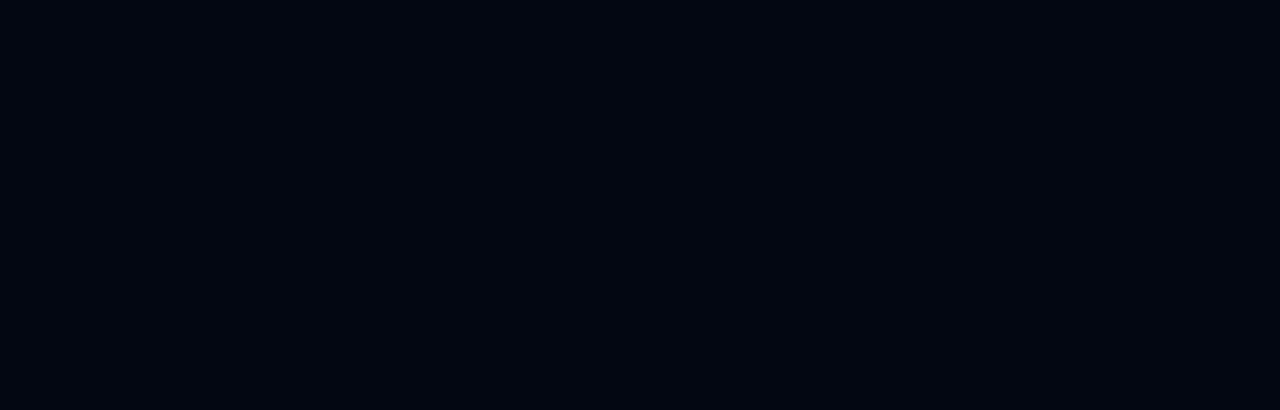
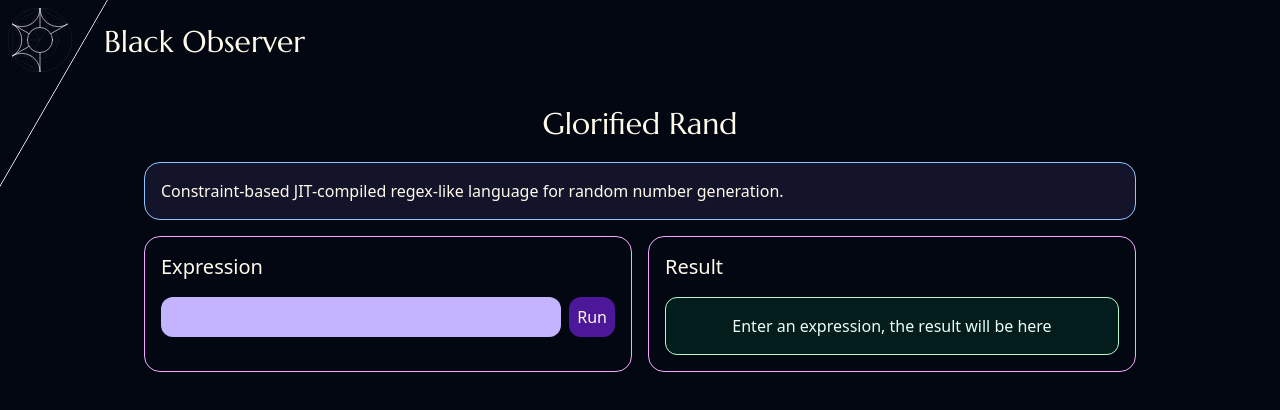
Before and after one commit to A31Nesta/black.observer, a React (Vite) app: page /libraries/grand in a window 1280 px wide. Before the commit this address had no page. Shown: the top 410 px of the page. Built offline with nearby package versions, Linux system fonts and the light colour scheme.

Commit message:
prepare to move grand demo to the.blobs TODO: Move to ex.blobs once the backend is done (to be able to have that and magenta on the same page)

```diff
--- a/src/main.tsx
+++ b/src/main.tsx
@@ -9,6 +9,7 @@ import Negen2 from './pages/libraries/negen2.tsx'
 import Negen3 from './pages/libraries/negen3.tsx'
 import Reclibs from './pages/reclibs.tsx'
 import Obstruction from './pages/reclibs/obstruction.tsx'
+import GRandWebsite from './pages/libraries/grand.tsx'
 
 createRoot(document.getElementById('root')!).render(
   <BrowserRouter>
@@ -21,6 +22,8 @@ createRoot(document.getElementById('root')!).render(
           <Route path='negen1' element={<Negen1 />} />
           <Route path='negen2' element={<Negen2 />} />
           <Route path='negen3' element={<Negen3 />} />
+
+          <Route path='grand' element={<GRandWebsite />} />
         </Route>
 
         <Route path='/reclibs'>
--- a/src/pages/libraries.tsx
+++ b/src/pages/libraries.tsx
@@ -11,14 +11,20 @@ function BOLibraries() {
         <>
             <BONav></BONav>
             <main className="m-auto max-w-5xl p-4 pt-5">
-                <h2 className="text-center text-4xl text-fuchsia-50 mb-5 font-mono">REcLibs</h2>
+                <h2 className="text-center text-4xl text-fuchsia-50 mb-5 font-mono">Game Engine</h2>
 
                 <BOListElement link="/reclibs" title="REcLibs" img={Negen4Screenshot}>
-                A collection of libraries created for my main game engine project (Obstruction)
-                but usable in other contexts.
+                    A collection of libraries created for my main game engine project (Obstruction)
+                    but usable in other contexts.
                 </BOListElement>
 
-                <h2 className="text-center text-2xl text-fuchsia-50 mt-10 mb-5 font-mono">How did we get here?</h2>
+                <h2 className="text-center text-4xl text-fuchsia-50 mt-10 mb-5 font-mono">Languages</h2>
+
+                <BOListElement link="/libraries/grand" title="GRand" img={Negen4Screenshot}>
+                    A JIT-compiled regex-like language for constraint-based random number generation.
+                </BOListElement>
+
+                <h2 className="text-center text-4xl text-fuchsia-50 mt-10 mb-5 font-mono">Previous Engines</h2>
 
                 <BOListElement link="/libraries/negen1" title="Nesta Engine" img={Negen1Screenshot}>
                     Nesta Engine (negen1) is the first engine I've ever made. It was a cross-platform engine made
@@ -35,9 +41,9 @@ function BOLibraries() {
                     Instead of focusing on the graphics, I focused on modularity and the ability to configure everything.
                 </BOListElement>
 
-                <BOListElement link="/libraries/negen3" title="Occlusion" img={Negen3Screenshot}>
-                    Occlusion (negen3) is the most modular engine, it used C++ for scripting via Dynamic Libraries and
-                    used a custom renderer that supported BGFX and WebGPU.
+                <BOListElement link="/libraries/negen3" title="EcLibs" img={Negen3Screenshot}>
+                    Occlusion (negen3), a truly modular library using C++ for scripting via Dynamic Libraries and
+                    Penumbra, a custom renderer that supported BGFX and WebGPU.
                 </BOListElement>
             </main>
         </>
--- /dev/null
+++ b/src/pages/libraries/grand.tsx
@@ -0,0 +1,52 @@
+import { useState } from "react";
+import BONav from "../../common/navbar";
+
+function GRandWebsite() {
+    const [resultOk, setResultOk] = useState(true);
+    const [result, setResult] = useState("Enter an expression, the result will be here");
+
+    function generate(formData: FormData) {
+        const expression = formData.get("expression");
+        if (expression) {
+            setResult(expression.toString());
+            setResultOk(!resultOk);
+        }
+    }
+
+    return (
+        <>
+            <BONav />
+            <main className="max-w-5xl m-auto p-4 pt-5">
+                <h1 className="text-2xl md:text-3xl text-center font-marcellus mb-5">Glorified Rand</h1>
+
+                <p className="p-4 border rounded-2xl border-blue-300 bg-violet-400/10 my-4">
+                    Constraint-based JIT-compiled regex-like language for random number generation.
+                </p>
+
+                <div className="flex flex-col md:flex-row gap-4 w-full">
+                    <div className="p-4 border border-fuchsia-300 rounded-2xl md:w-full">
+                        <h2 className="text-xl mb-4">Expression</h2>
+                        <form action={generate}>
+                            <div className="flex flex-row gap-2">
+                                <input type="text" name="expression" className="p-2 bg-violet-300 font-mono text-fuchsia-950 rounded-xl grow" />
+                                <button type="submit" className="p-2 bg-violet-900 rounded-xl">Run</button>
+                            </div>
+                        </form>
+                    </div>
+                    <div className="p-4 border border-fuchsia-300 rounded-2xl md:w-full">
+                        <h2 className="text-xl mb-4">Result</h2>
+                        <div className={"p-4 border rounded-xl text-center " + (
+                            resultOk ?
+                            "border-green-200 bg-green-400/10 text-emerald-50" :
+                            "border-red-200 bg-red-400/10 text-orange-100"
+                        )}>
+                            {result}
+                        </div>
+                    </div>
+                </div>
+            </main>
+        </>
+    );
+}
+
+export default GRandWebsite
--- a/src/pages/libraries/negen3.tsx
+++ b/src/pages/libraries/negen3.tsx
@@ -12,7 +12,7 @@ function Negen3() {
                     <img src={Logo} alt="The Black Engine Logo" className="h-full" />
                 </div>
 
-                <div className="flex gap-4">
+                <div className="flex gap-4 flex-col md:flex-row">
                     <div className="border border-green-300 rounded-2xl p-4">
                         <h2 className="text-2xl mb-4">Truly Modular</h2>
                         <p>
@@ -72,12 +72,9 @@ function Negen3() {
                     </p>
                     <h3 className="text-xl my-4">Move to Dawn?</h3>
                     <p className="my-2">
-                        Yeeeahh, I could do that... but then I would have to move from Meson back to CMake and actually
-                        fix my CMakeLists.txt...
-                        <br />
-                        If you think about it it was the best option, but seeing how most of the Native WebGPU community
-                        was on Rust I also wanted to check it out, especially after seeing that the build system and package
-                        management was better.
+                        Yeah, I could do that, though seeing how most of the WebGPU community is using either JavaScript/TypeScript
+                        or Rust (because of WGPU) and how Cargo solves all my issues with dependencies and cross-compilation,
+                        I decided to move.
                     </p>
                     <h3 className="text-xl my-4">Back to the present day</h3>
                     <Link to="/reclibs/obstruction" className="text-center block p-4 border border-gray-400 text-gray-300 rounded-xl
```
